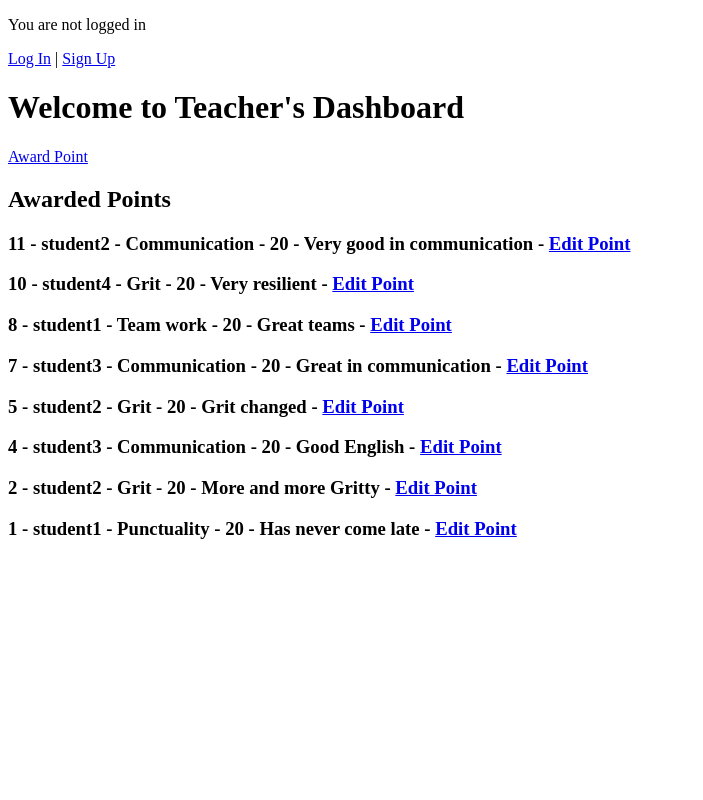
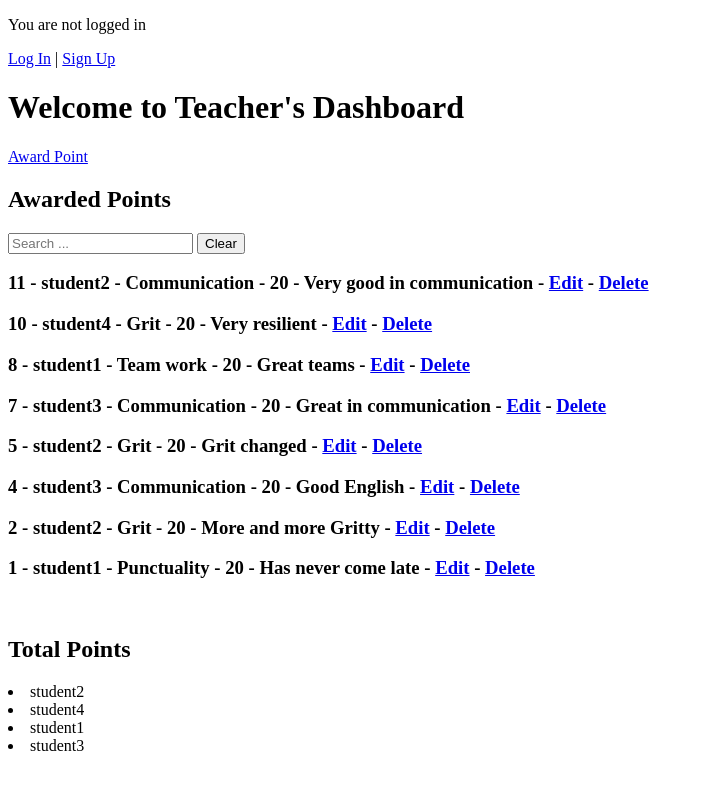
Before and after one commit to sakachris/Reward_System, a Django app: page /teacher/ in a window 1280 px wide. Shown: the whole page, without its empty margins (0-703 px from the left). Run offline with Django 4.2, Linux system fonts and the light colour scheme; data comes from the database, SQL or seed files in the repository; both versions use the stored data as it was after the commit.

Commit message:
add features

```diff
--- a/base/templates/base/teacher_dashboard.html
+++ b/base/templates/base/teacher_dashboard.html
@@ -15,16 +15,30 @@
 <h1>Welcome to Teacher's Dashboard</h1>
 <a href="{% url 'award-point' %}">Award Point</a>
 <h2>Awarded Points</h2>
+<form method="get" action="{% url 'teacher' %}">
+    <input type="text" name="q" placeholder="Search ..." />
+    <button onclick="">Clear</button>
+</form>
 <div>
     <div>
         {% for point in points %}
             <div>
                 <h3>
                     {{point.id}} - {{point.student}} - {{point.category}} - {{point.category.point}} - {{point.description}} -
-                    <a href="{% url 'update-point' point.id %}">Edit Point</a>
+                    <a href="{% url 'update-point' point.id %}">Edit</a> -
+                    <a href="{% url 'delete-point' point.id %}">Delete</a>
                 </h3>
             </div>
         {% endfor %}
     </div>
 </div>
+<br>
+<h2>Total Points</h2>
+<div>
+    <div>
+        {% for name in names %}
+            <li>{{ name.student }}</li>
+        {% endfor %}
+    </div>
+</div>
 {% endblock %}
--- a/base/urls.py
+++ b/base/urls.py
@@ -1,10 +1,11 @@
 from django.urls import path
-from .views import SignUpView, AwardPoint, UpdatePoint, awarded
+from .views import SignUpView, AwardPoint, UpdatePoint, deletePoint, awarded
 
 
 urlpatterns = [
     path("signup/", SignUpView.as_view(), name="signup"),
     path("award-point/", AwardPoint, name="award-point"),
     path("update-point/<str:pk>/", UpdatePoint, name="update-point"),
+    path("delete-point/<str:pk>/", deletePoint, name="delete-point"),
     path("teacher/", awarded, name="teacher")
 ]
--- a/base/views.py
+++ b/base/views.py
@@ -1,5 +1,6 @@
 from django.shortcuts import render, redirect
 from django.urls import reverse_lazy
+from django.db.models import Q
 from django.views.generic.edit import CreateView
 from .forms import CustomUserCreationForm, AwardForm
 from .models import PointTransaction
@@ -24,7 +25,7 @@ def AwardPoint(request):
 
 
 def UpdatePoint(request, pk):
-    """listing the awarded points"""
+    """Updates awarded point"""
     point = PointTransaction.objects.get(id=pk)
     form = AwardForm(instance=point)
     if request.method == 'POST':
@@ -37,8 +38,35 @@ def UpdatePoint(request, pk):
     return render(request, "base/award_point.html", context)
 
 
+def deletePoint(request, pk):
+    """deletes a point awarded"""
+    point = PointTransaction.objects.get(id=pk)
+    if request.method == 'POST':
+        point.delete()
+        return redirect('teacher')
+
+    return render(request, "base/delete.html", {'obj': point})
+
+
 def awarded(request):
     """listing the awarded points"""
-    points = PointTransaction.objects.all()
-    context = {'points': points}
+    q = request.GET.get('q') if request.GET.get('q') != None else ''
+    points = PointTransaction.objects.filter(
+        Q(description__icontains=q) |
+        Q(date__icontains=q) |
+        Q(student__username__icontains=q)
+    )
+    # points = PointTransaction.objects.all()
+    awards = PointTransaction.objects.all()
+    unique_student_names = set()
+    unique_students = []
+    # awarded_points = {}
+
+    for award in awards:
+        # awarded_points[award.student] = award.category.point
+        if award.student not in unique_student_names:
+            unique_students.append(award)
+            unique_student_names.add(award.student)
+    # print(awarded_points)
+    context = {'points': points, 'names': unique_students}
     return render(request, "base/teacher_dashboard.html", context)
```
Also changed, not shown: base/templates/base/delete.html (added, +13 -0 lines), db.sqlite3.
